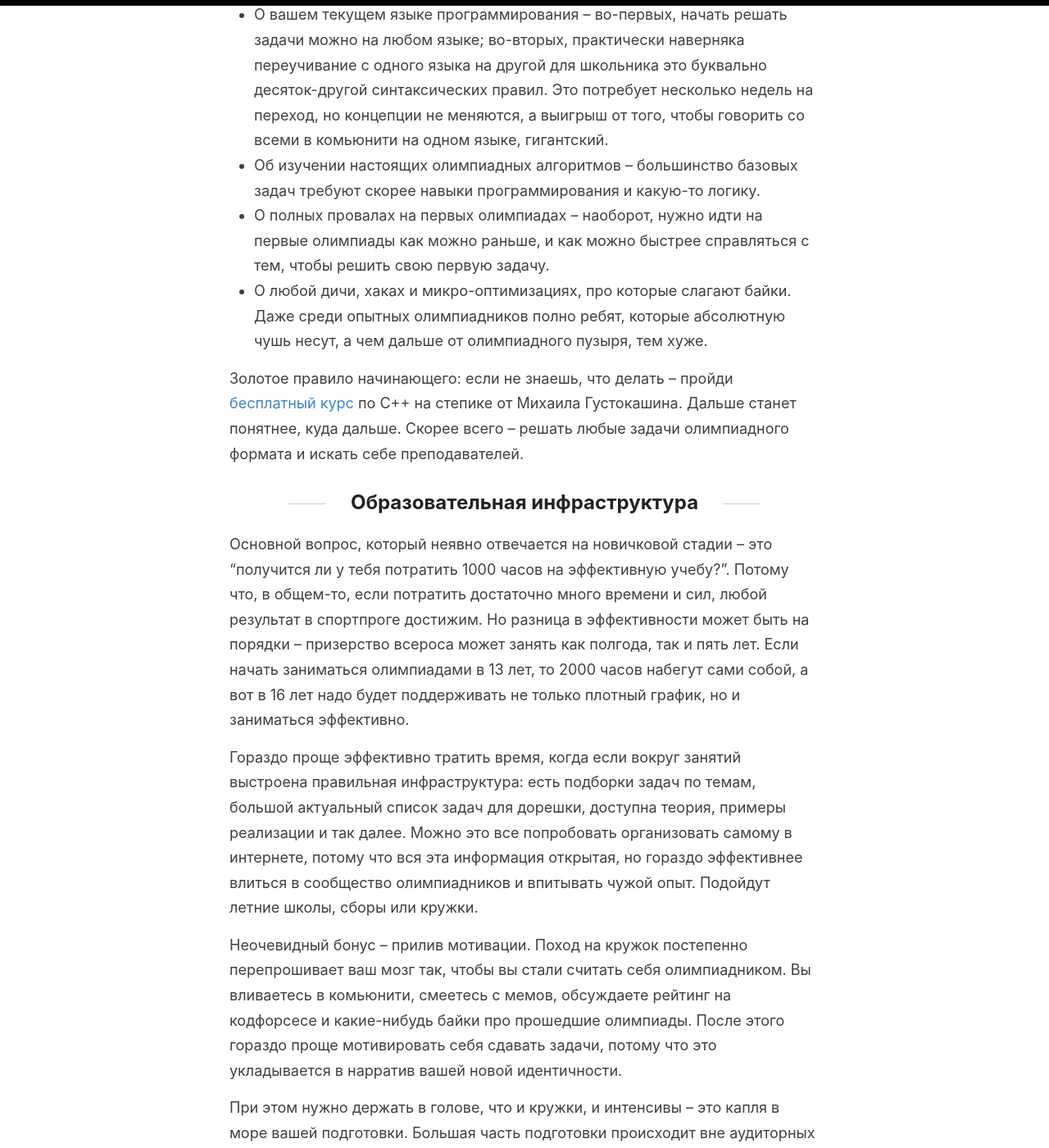
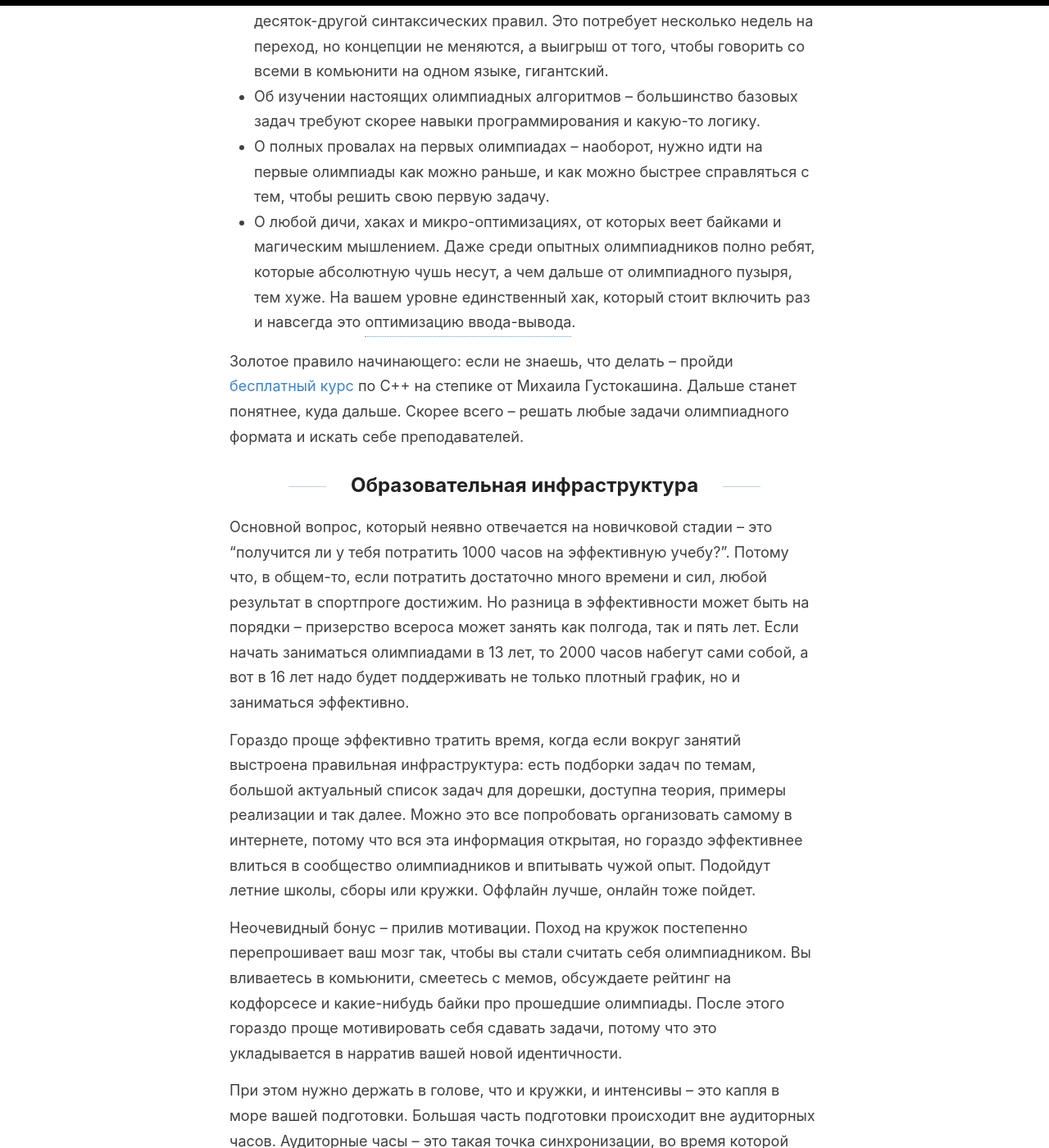
Before and after one commit to KiK0S/kik0s.github.io, a Jekyll site: the page built from _posts/2026-06-08-faq.md, in a window 1280 px wide and 1400 px high, scrolled down 3354 px. Shown: the whole window at 82% size. Built offline with Jekyll 4.4.1, drawn with Linux system fonts in a browser that asks for light colours; formulas are drawn with MathJax 3; some of the changed text lies outside the part shown.

Commit message:
i think it's done

```diff
--- a/_posts/2026-06-08-faq.md
+++ b/_posts/2026-06-08-faq.md
@@ -45,7 +42,7 @@ _Примечание:_ Это мое личное мнение, пусть и
 - О вашем текущем языке программирования -- во-первых, начать решать задачи можно на любом языке; во-вторых, практически наверняка переучивание с одного языка на другой для школьника это буквально десяток-другой синтаксических правил. Это потребует несколько недель на переход, но концепции не меняются, а выигрыш от того, чтобы говорить со всеми в комьюнити на одном языке, гигантский.
 - Об изучении настоящих олимпиадных алгоритмов -- большинство базовых задач требуют скорее навыки программирования и какую-то логику.
 - О полных провалах на первых олимпиадах -- наоборот, нужно идти на первые олимпиады как можно раньше, и как можно быстрее справляться с тем, чтобы решить свою первую задачу.
-- О любой дичи, хаках и микро-оптимизациях, про которые слагают байки. Даже среди опытных олимпиадников полно ребят, которые абсолютную чушь несут, а чем дальше от олимпиадного пузыря, тем хуже.
+- О любой дичи, хаках и микро-оптимизациях, от которых веет байками и магическим мышлением. Даже среди опытных олимпиадников полно ребят, которые абсолютную чушь несут, а чем дальше от олимпиадного пузыря, тем хуже. На вашем уровне единственный хак, который стоит включить раз и навсегда это <span class="inline-note" data-inline-note data-tooltip="ios_base::sync_with_stdio(0), cin.tie(0)"><button type="button" class="inline-note__trigger" aria-label="оптимизацию ввода-вывода Примечание: ios-basce, cin.tie">оптимизацию ввода-вывода</button></span>.
 
 Золотое правило начинающего: если не знаешь, что делать -- пройди [бесплатный курс](https://stepik.org/course/363/) по C++ на степике от Михаила Густокашина. Дальше станет понятнее, куда дальше. Скорее всего -- решать любые задачи олимпиадного формата и искать себе преподавателей.
 
@@ -54,7 +51,7 @@ _Примечание:_ Это мое личное мнение, пусть и
 
 Основной вопрос, который неявно отвечается на новичковой стадии -- это "получится ли у тебя потратить 1000 часов на эффективную учебу?". Потому что, в общем-то, если потратить достаточно много времени и сил, любой результат в спортпроге достижим. Но разница в эффективности может быть на порядки -- призерство всероса может занять как полгода, так и пять лет. Если начать заниматься олимпиадами в 13 лет, то 2000 часов набегут сами собой, а вот в 16 лет надо будет поддерживать не только плотный график, но и заниматься эффективно.
 
-Гораздо проще эффективно тратить время, когда если вокруг занятий выстроена правильная инфраструктура: есть подборки задач по темам, большой актуальный список задач для дорешки, доступна теория, примеры реализации и так далее. Можно это все попробовать организовать самому в интернете, потому что вся эта информация открытая, но гораздо эффективнее влиться в сообщество олимпиадников и впитывать чужой опыт. Подойдут летние школы, сборы или кружки.
+Гораздо проще эффективно тратить время, когда если вокруг занятий выстроена правильная инфраструктура: есть подборки задач по темам, большой актуальный список задач для дорешки, доступна теория, примеры реализации и так далее. Можно это все попробовать организовать самому в интернете, потому что вся эта информация открытая, но гораздо эффективнее влиться в сообщество олимпиадников и впитывать чужой опыт. Подойдут летние школы, сборы или кружки. Оффлайн лучше, онлайн тоже пойдет.
 
 Неочевидный бонус -- прилив мотивации. Поход на кружок постепенно перепрошивает ваш мозг так, чтобы вы стали считать себя олимпиадником. Вы вливаетесь в комьюнити, смеетесь с мемов, обсуждаете рейтинг на кодфорсесе и какие-нибудь байки про прошедшие олимпиады. После этого гораздо проще мотивировать себя сдавать задачи, потому что это укладывается в нарратив вашей новой идентичности.
 
@@ -115,6 +112,8 @@ _Примечание:_ Это мое личное мнение, пусть и
 
 Единственный реальный способ разгребать желтую зону -- решать задачи. Много задач.
 
+![](/images/faq-1.png)
+
 ## Решай Желтые Задачи
 
 Какие задачи надо решать? Вся описанная мной в предыдущих частях теория явно указывает на то, что это должны быть желтые задачи. Зеленые задачи можно решать в качестве восстановительных тренировок в те дни, когда мало времени, или по фану. Какое-то количество зеленых задач будет подворачиваться на контестах и олимпиадах в любом случае. На них может быть полезно обращать внимание время от времени, чтобы нарабатывать трюки, которые ускоряют решение простых задач. Красные задачи лучше вообще не трогать по определению.
```
Also changed, not shown: other parts of _posts/2026-06-08-faq.md (+0 -3 lines), images/faq-1.png (added).
